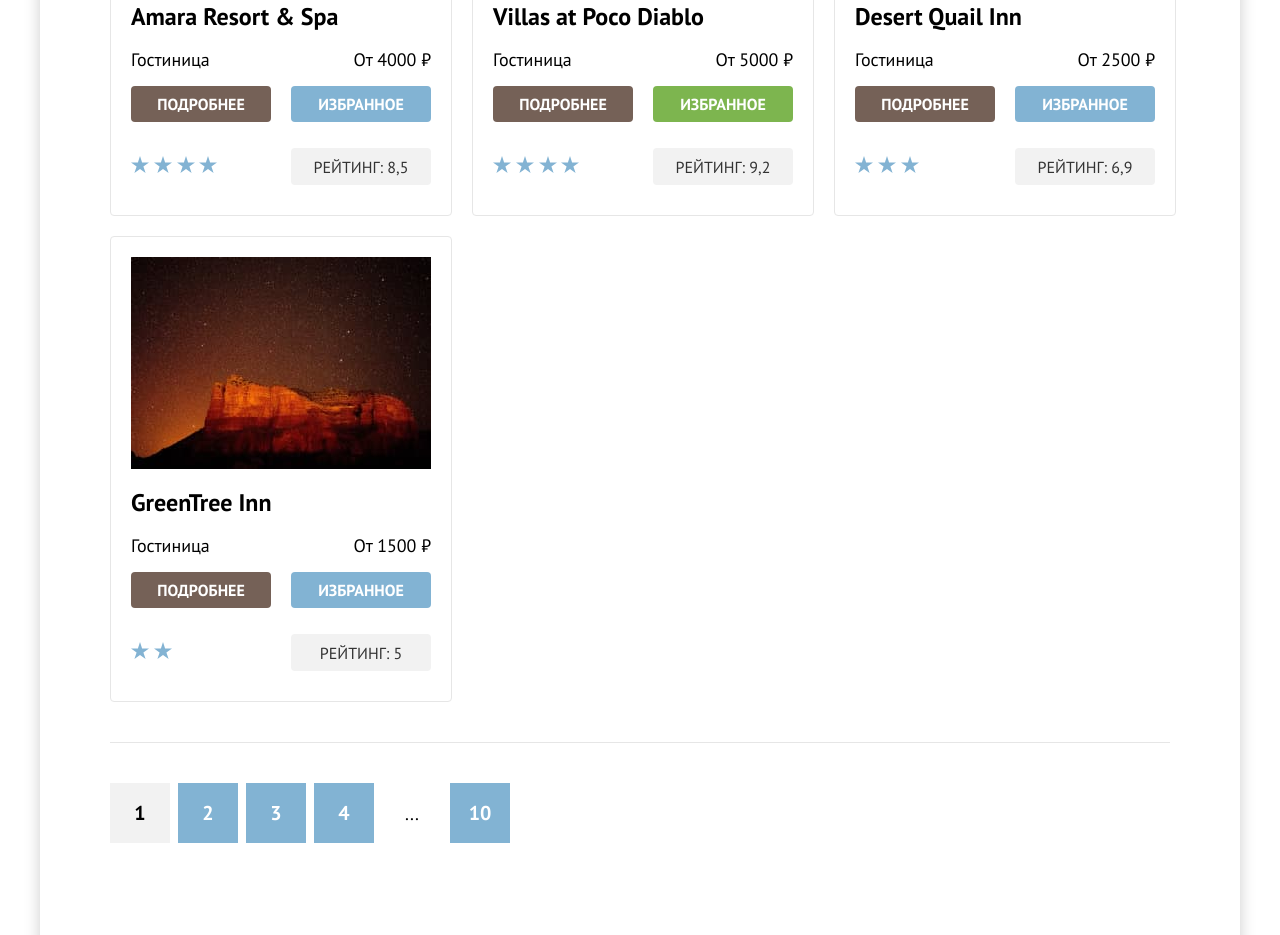
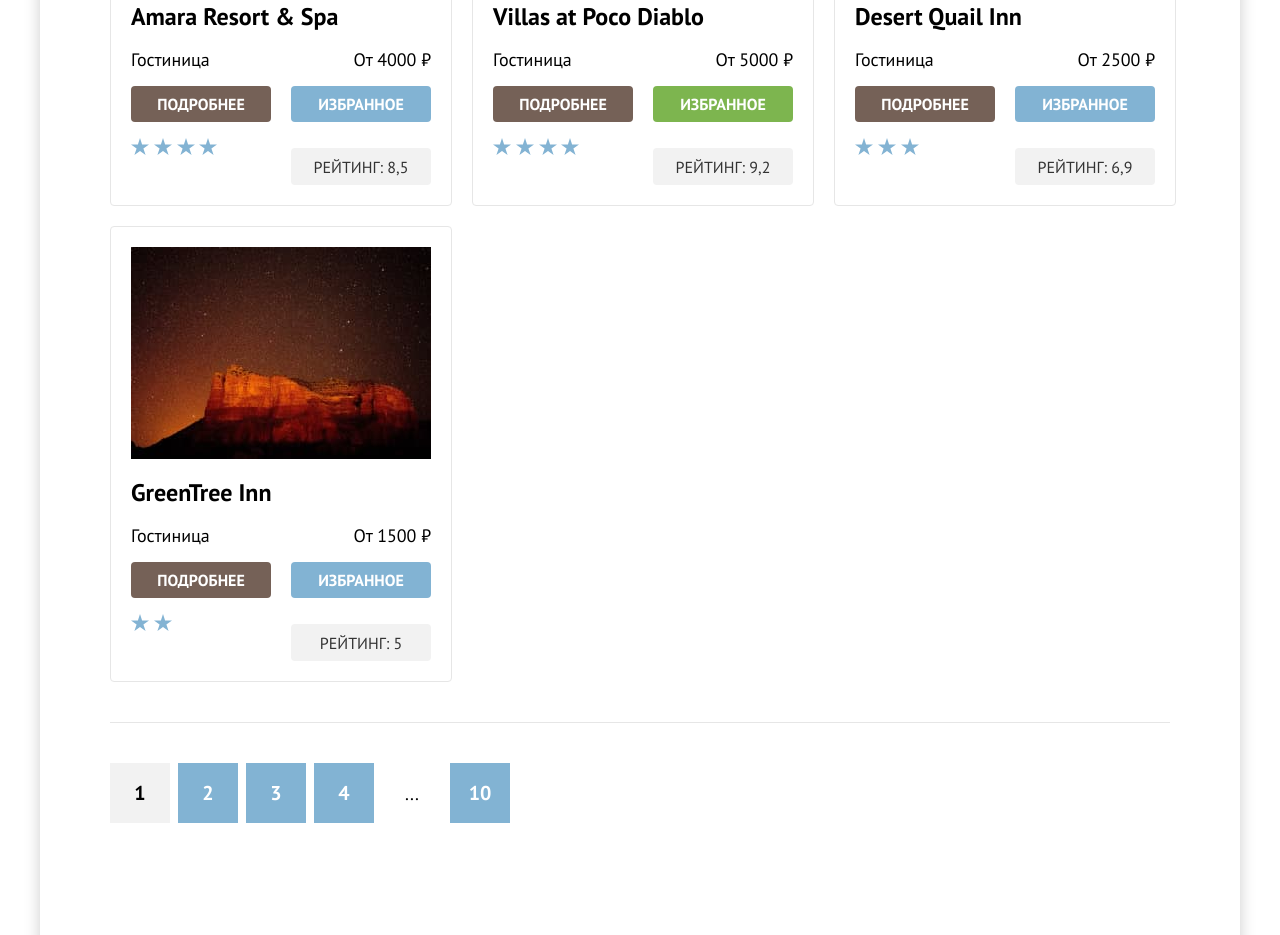
Before and after one commit to htmlacademy-htmlcss/2162321-sedona-36, a plain HTML site: page catalog.html in a window 1280 px wide. Shown: the part 873-1808 px from the top of the page. Drawn offline with Linux system fonts and the light colour scheme.

Commit message:
коррекция оболочки звезд рейтинга

```diff
--- a/catalog.html
+++ b/catalog.html
@@ -242,7 +242,7 @@
               <a class="hotel-card-more button" href="#">подробнее</a>
               <a class="hotel-card-favorites button" href="#">избранное</a>
               <div class="rating-hotel-card">
-                <p aria-label="rating 4 out of 5">
+                <div aria-label="rating 4 out of 5">
                   <img
                     class="hotel-rating-star"
                     src="images/star-rating.svg"
@@ -271,7 +271,7 @@
                     height="17"
                     alt="Звезда рейтинга."
                   />
-                </p>
+                </div>
               </div>
               <span class="hotel-card-rating">рейтинг: 8,5</span>
             </div>
@@ -293,7 +293,7 @@
               <a class="hotel-card-more button" href="#">подробнее</a>
               <a class="hotel-card-favorites button" href="#">избранное</a>
               <div class="rating-hotel-card">
-                <p aria-label="rating 4 out of 5">
+                <div aria-label="rating 4 out of 5">
                   <img class="hotel-rating-star" src="images/star-rating.svg"
                   width="18" height="17 alt="Звезда рейтинга."> <img
                   class="hotel-rating-star" src="images/star-rating.svg"
@@ -302,7 +302,7 @@
                   width="18" height="17 alt="Звезда рейтинга."> <img
                   class="hotel-rating-star" src="images/star-rating.svg"
                   width="18" height="17 alt="Звезда рейтинга.">
-                </p>
+                </div>
               </div>
               <span class="hotel-card-rating">рейтинг: 9,2</span>
             </div>
@@ -324,14 +324,14 @@
               <a class="hotel-card-more button" href="#">подробнее</a>
               <a class="hotel-card-favorites button" href="#">избранное</a>
               <div class="rating-hotel-card">
-                <p aria-label="rating 3 out of 5">
+                <div aria-label="rating 3 out of 5">
                   <img class="hotel-rating-star" src="images/star-rating.svg"
                   width="18" height="17 alt="Звезда рейтинга."> <img
                   class="hotel-rating-star" src="images/star-rating.svg"
                   width="18" height="17 alt="Звезда рейтинга."> <img
                   class="hotel-rating-star" src="images/star-rating.svg"
                   width="18" height="17 alt="Звезда рейтинга.">
-                </p>
+                </div>
               </div>
               <span class="hotel-card-rating">рейтинг: 6,9</span>
             </div>
@@ -353,12 +353,12 @@
               <a class="hotel-card-more button" href="#">подробнее</a>
               <a class="hotel-card-favorites button" href="#">избранное</a>
               <div class="rating-hotel-card">
-                <p aria-label="rating 2 out of 5">
+                <div aria-label="rating 2 out of 5">
                   <img class="hotel-rating-star" src="images/star-rating.svg"
                   width="18" height="17 alt="Звезда рейтинга."> <img
                   class="hotel-rating-star" src="images/star-rating.svg"
                   width="18" height="17 alt="Звезда рейтинга.">
-                </p>
+                </div>
               </div>
               <span class="hotel-card-rating">рейтинг: 5</span>
             </div>
```
